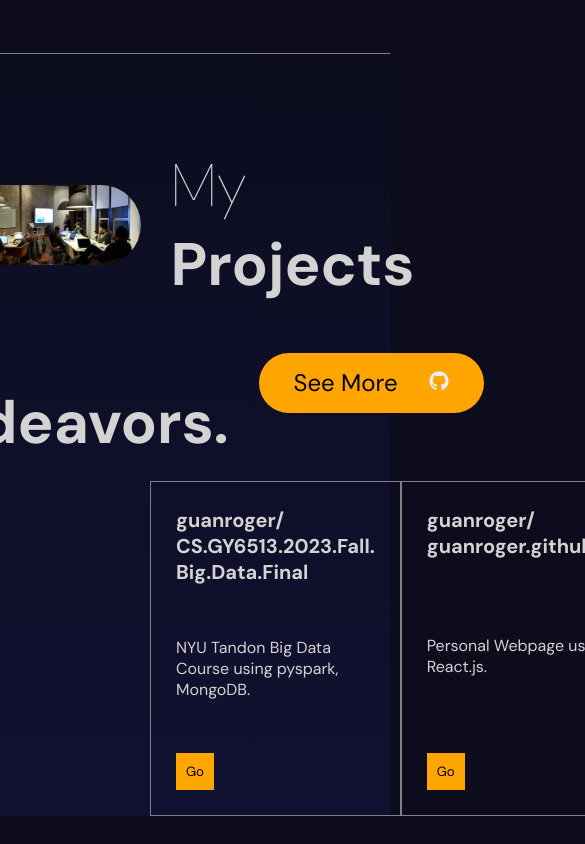
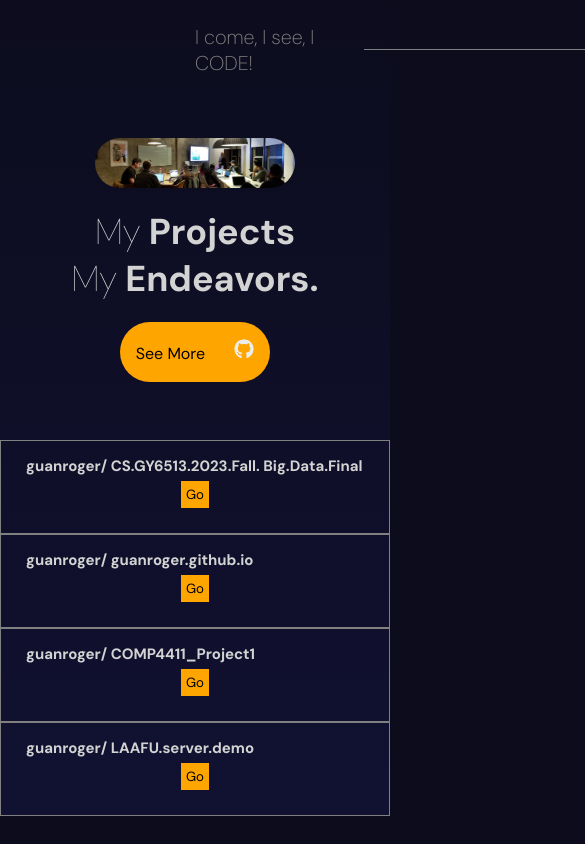
Before and after one commit to guanroger/guanroger.github.io, a React (Vite) app: page / in a window 390 px wide. Shown: the part 2560-3404 px from the top of the page, 585 px wide, since content can reach past the window. Built offline with nearby package versions, Linux system fonts and the light colour scheme.

Commit message:
project mobile

```diff
--- a/src/components/projects/projects.scss
+++ b/src/components/projects/projects.scss
@@ -1,3 +1,4 @@
+@import"../../App.scss";
 .projects{
 
     background: linear-gradient(180deg, #0c0c1d, #111132);
@@ -14,6 +15,10 @@
     gap: 20px;
     margin-top: 40px;
 
+    @include mobile{
+      align-self: start;
+      margin-left: 50%;
+    }
 
 
     p {
@@ -21,6 +26,9 @@
       font-size: 20px;
       color: gray;
       text-align: right;
+      @include mobile{
+        text-align: left;
+      }
     }
 
     hr {
@@ -38,12 +46,23 @@
     align-items: center;
     margin-top: 50px;
 
+    @include mobile{
+      width: 100%;
+
+    }
+
 
 
     .title {
       display: flex;
       align-items: center;
       gap: 30px;
+
+      @include mobile{
+        flex-direction: column;
+        text-align: center;
+        gap: 20px;
+        }
 
 
 
@@ -53,6 +72,10 @@
         border-radius: 50px;
         object-fit: cover;
 
+        @include mobile{
+          width: 200px;
+          height: 50px;
+        }
 
       }
 
@@ -60,6 +83,9 @@
         font-size: 60px;
         font-weight: 100;
 
+        @include mobile{
+          font-size: 36px;
+        }
 
       }
 
@@ -73,6 +99,12 @@
         align-items: center;
         padding: 13px 2px;
         cursor: pointer;
+
+        @include mobile{
+          font-size: 16px;
+          width: 150px;
+        }
+
         img{
           width: 20px;
           height: 20px;
@@ -93,6 +125,14 @@
     margin-right: 200px;
 
 
+    @include mobile{
+      flex-direction: column;
+      margin-left: 0px;
+      margin-right: 0px;
+      width: 100%;
+    }
+
+
     .box {
       padding: 25px;
 
@@ -100,9 +140,27 @@
       display: flex;
       flex-direction: column;
       justify-content: space-between;
+
+      @include mobile{
+
+        p{
+          display: none;
+        }
+      }
+
       h2{
         font-size: 20px;
+
+        @include mobile{
+          margin-top: -10px;
+          font-size: 15px;
+        }
       }
+
+      a{
+        text-align: center;
+      }
+
 
       button {
         padding: 10px;
@@ -111,6 +169,12 @@
         cursor: pointer;
 
 
+        @include mobile{
+          margin-top: 5px;
+          padding: 5px;
+        }
+
+
       }
 
     }
```
